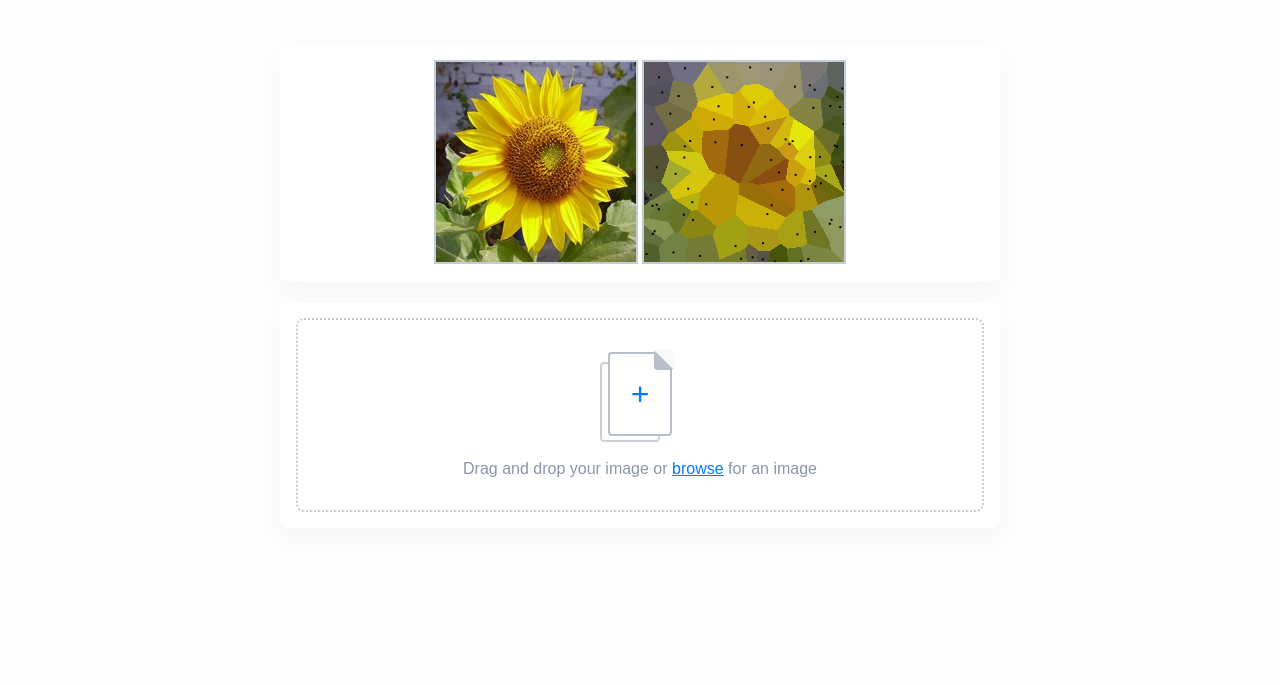
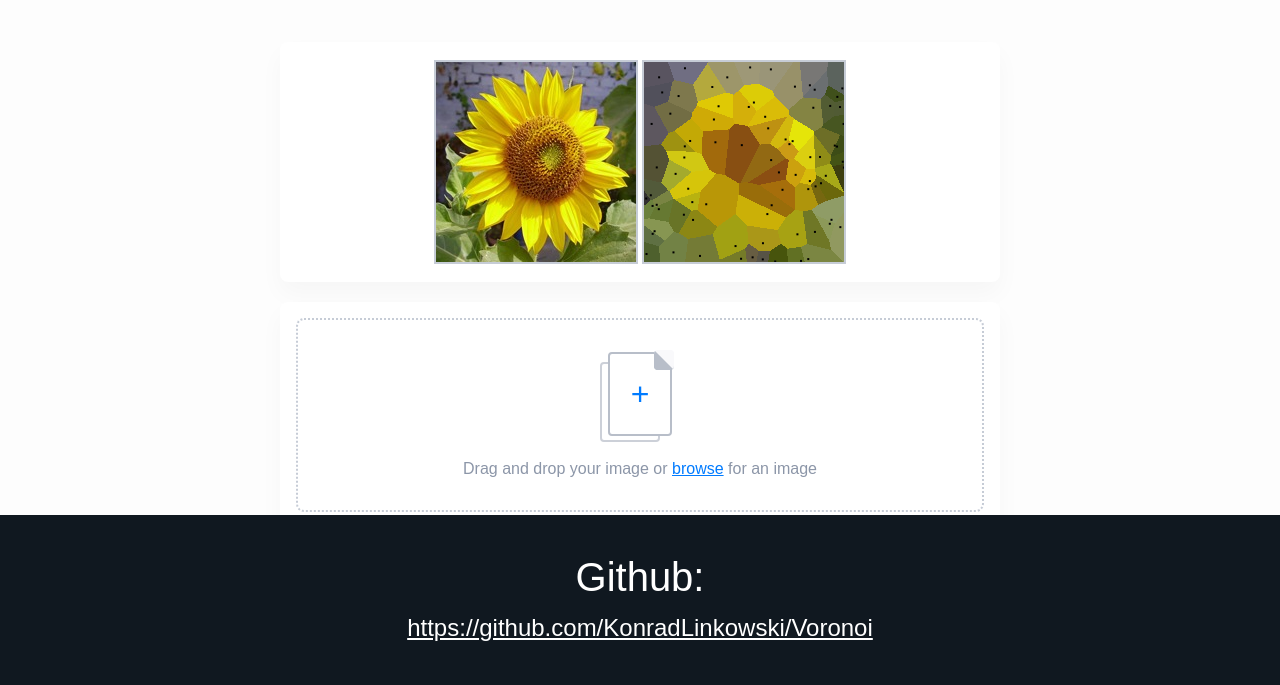
Before and after one commit to KonradLinkowski/Voronoi, a plain HTML site: page index.html in a window 1280 px wide. Shown: the part 115-800 px from the top of the page. Drawn offline with Linux system fonts and the light colour scheme.

Commit message:
Footer added

```diff
--- a/assets/css/style.css
+++ b/assets/css/style.css
@@ -129,3 +129,22 @@ body {
   border-style: solid;
   border-color: #f9f9fb #f9f9fb #b8bec9 #b8bec9;
 }
+
+footer {
+  height: auto;
+  background-color: #101820ff;
+  color: white;
+  width: 100%;
+  text-align: center;
+  font-size: 2.5em;
+
+  position: absolute;
+  bottom: 0;
+}
+footer a:any-link {
+  color: white;
+  font-size: 1.5rem;
+}
+.gh {
+  margin-bottom: -5vh;
+}
--- a/index.html
+++ b/index.html
@@ -26,6 +26,10 @@
 			<input id="files" name="files[]" type="file" class="file-input" accept="image/x-png,image/jpeg">
 		</div>
 	</div>
+	<footer>
+		<p class="gh">Github:</p>
+		<p><a href="https://github.com/KonradLinkowski/Voronoi">https://github.com/KonradLinkowski/Voronoi</a></p>
+	  </footer>
 	<script src="assets/js/voronoi.js" type="module"></script>
 </body>
 </html>
```
